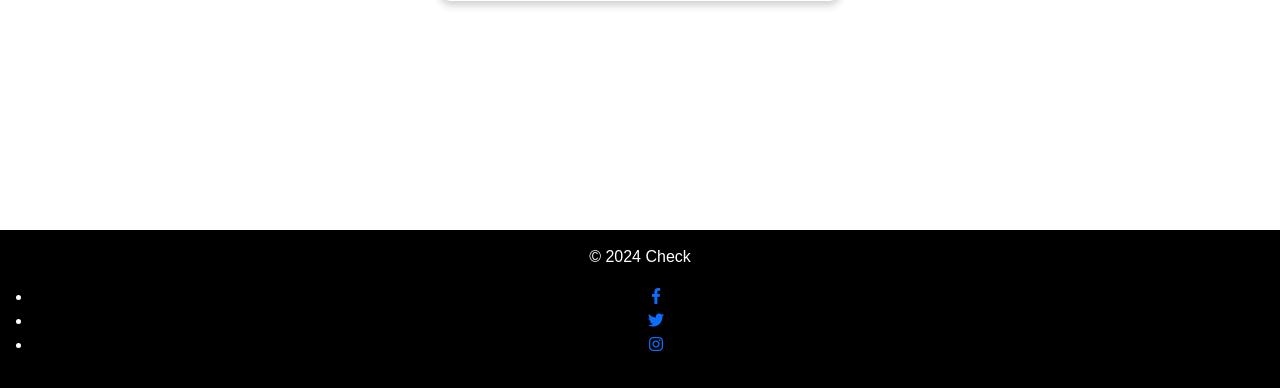
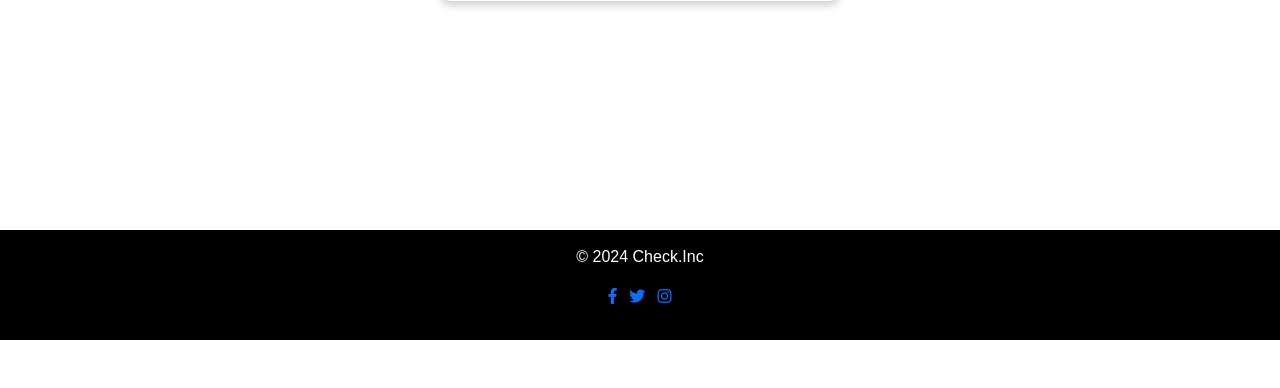
Before and after one commit to DouzZ4/Check.Inc, a PHP site: page /Paginas-Inicio/Recovery.html in a window 1280 px wide. Shown: the part 870-1258 px from the top of the page. After the commit the page ends 1210 px from the top, so only its background shows below. Run offline with PHP 8.4, Linux system fonts and the light colour scheme; some libraries are stand-ins or nearby versions.

Commit message:
footer actualizacion

```diff
--- a/Check/src/Paginas-Inicio/Index.html
+++ b/Check/src/Paginas-Inicio/Index.html
@@ -145,7 +145,7 @@
             <button class="btn btn-primary mx-2"><a href="../Paginas-Inicio/Register.html" class="text-white">Registrarme</a></button>
             <button class="btn btn-secondary mx-2">Descargar</button>
         </div>
-        <img class="img-descarga mt-4" src="../assets/images/CelularCheck.png" alt="Icono de Descarga">
+        <img class="img-descarga mt-4" src="../assets/images/CelularCheck.pn" alt="">
     </section>
 
     <!-- Footer -->
--- a/Check/src/Paginas-Inicio/Recovery.html
+++ b/Check/src/Paginas-Inicio/Recovery.html
@@ -64,15 +64,14 @@
         </div>
     </div>
 
-    <!-- Pie de página -->
+    <!-- Footer -->
     <footer class="footer">
-        <div class="footer-content">
-            <p>&copy; 2024 Check</p>
-            <!-- Iconos de redes sociales en el pie de página -->
-            <ul class="social-icons">
-                <li><a href="#"><i class="fab fa-facebook-f"></i></a></li>
-                <li><a href="#"><i class="fab fa-twitter"></i></a></li>
-                <li><a href="#"><i class="fab fa-instagram"></i></a></li>
+        <div class="container">
+            <p>&copy; 2024 Check.Inc</p>
+            <ul class="social-icons list-inline">
+                <li class="list-inline-item"><a href="#"><i class="fab fa-facebook-f"></i></a></li>
+                <li class="list-inline-item"><a href="#"><i class="fab fa-twitter"></i></a></li>
+                <li class="list-inline-item"><a href="#"><i class="fab fa-instagram"></i></a></li>
             </ul>
         </div>
     </footer>
--- a/Check/src/Paginas-Usuarios/Records.html
+++ b/Check/src/Paginas-Usuarios/Records.html
@@ -152,7 +152,8 @@
                 </section>-->
 
                 <!-- Sección de Glucosa -->
-<section id="glucosa">
+<!--
+                <section id="glucosa">
     <h2>Glucosa</h2>
     <button onclick="abrirModal('glucosa')">Agregar Registro de Glucosa</button>
     <div id="modalGlucosa" class="modal">
@@ -174,7 +175,7 @@
         </div>
     </div>
 </section>
-
+-->
 <!-- Sección de Comidas -->
 <section id="comidas">
     <h2>Comidas</h2>
--- a/Check/src/assets/styles/main.css
+++ b/Check/src/assets/styles/main.css
@@ -106,6 +106,10 @@ footer {
     z-index: 1;
 }
 
+.footer p {
+    color: white !important;
+}
+
 @media (max-width: 768px) {
     .navbar-toggler {
         display: block;
```
Also changed, not shown: Check/src/Paginas-Inicio/ChangePassword.html (+7 -8 lines), Check/src/Paginas-Inicio/Contact.html (+6 -5 lines), Check/src/Paginas-Inicio/Login.html (+7 -8 lines), Check/src/Paginas-Inicio/Register.html (+6 -5 lines).
